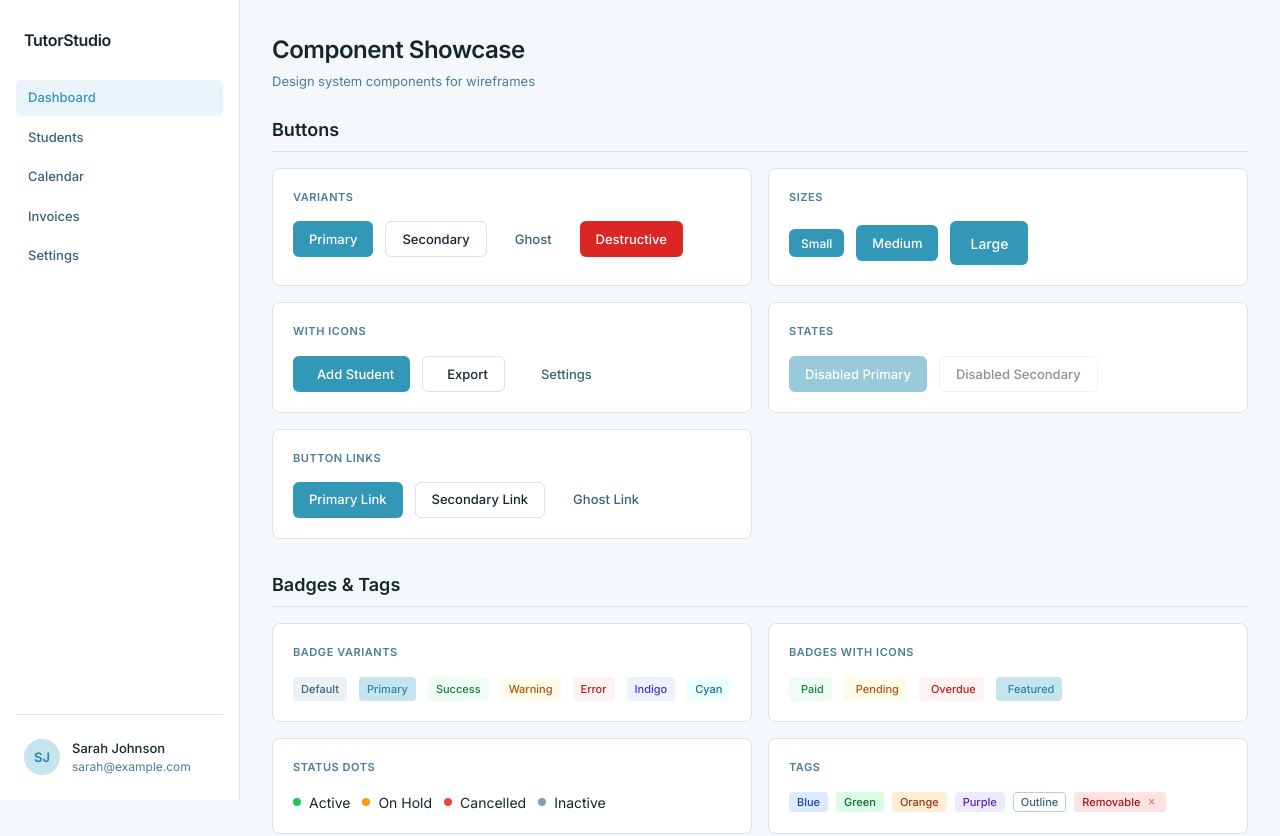
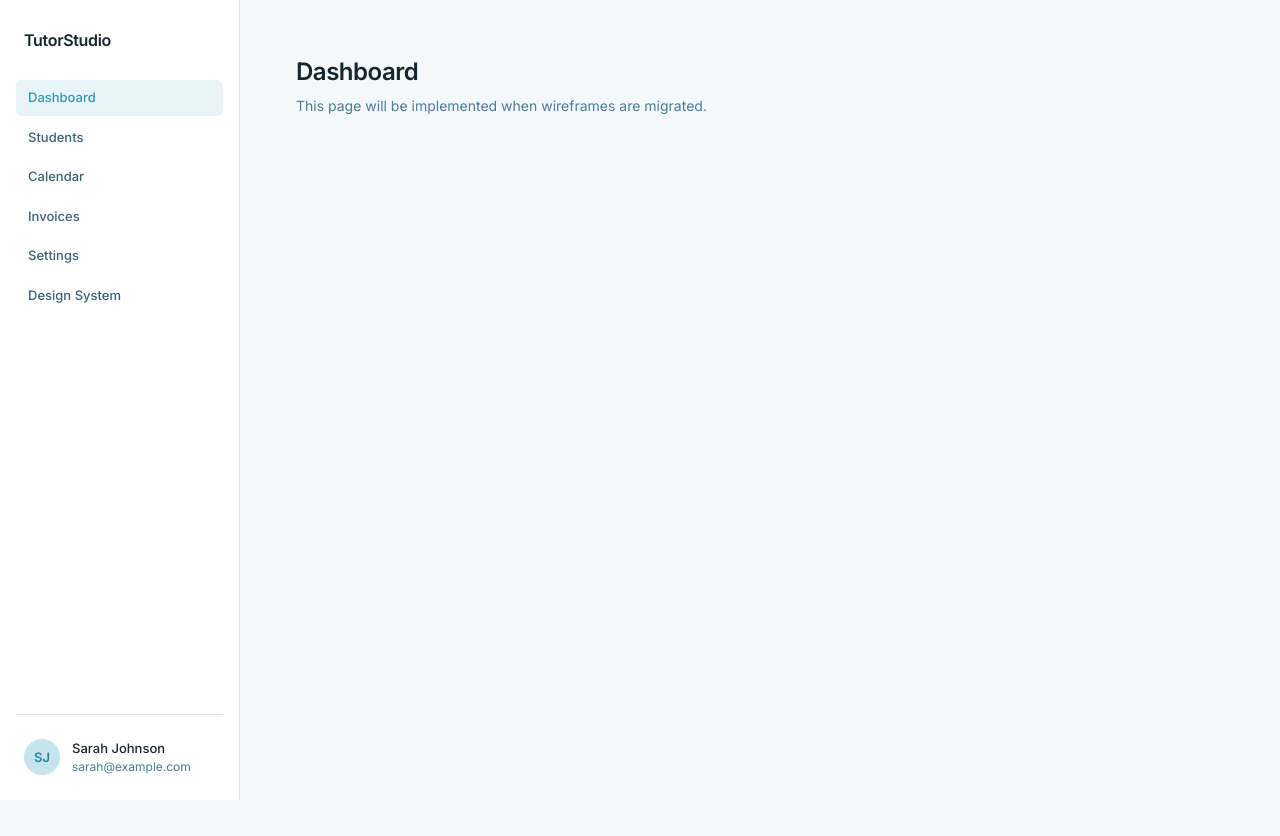
Before and after one commit to endermalkoc/tutor, a React (Vite) app in the folder wireframes/: page / in a window 1280 px wide. Shown: the top 836 px of the page. After the commit the page ends 800 px from the top, so only its background shows below. Built offline with nearby package versions, Linux system fonts and the light colour scheme.

Commit message:
feat: update routing to use PlaceholderPage for main routes and add Design System to navigation

```diff
--- a/wireframes/src/App.tsx
+++ b/wireframes/src/App.tsx
@@ -5,11 +5,12 @@ import { ComponentShowcase } from './pages/ComponentShowcase';
 function App() {
   return (
     <Routes>
-      <Route path="/" element={<AppLayout><ComponentShowcase /></AppLayout>} />
+      <Route path="/" element={<AppLayout><PlaceholderPage title="Dashboard" /></AppLayout>} />
       <Route path="/students" element={<AppLayout><PlaceholderPage title="Students" /></AppLayout>} />
       <Route path="/calendar" element={<AppLayout><PlaceholderPage title="Calendar" /></AppLayout>} />
       <Route path="/invoices" element={<AppLayout><PlaceholderPage title="Invoices" /></AppLayout>} />
       <Route path="/settings" element={<AppLayout><PlaceholderPage title="Settings" /></AppLayout>} />
+      <Route path="/design-system" element={<AppLayout><ComponentShowcase /></AppLayout>} />
     </Routes>
   );
 }
--- a/wireframes/src/components/layout/AppLayout.tsx
+++ b/wireframes/src/components/layout/AppLayout.tsx
@@ -19,6 +19,7 @@ const defaultNavItems: NavItem[] = [
   { label: 'Calendar', href: '/calendar' },
   { label: 'Invoices', href: '/invoices' },
   { label: 'Settings', href: '/settings' },
+  { label: 'Design System', href: '/design-system' },
 ];
 
 // Default user
```
